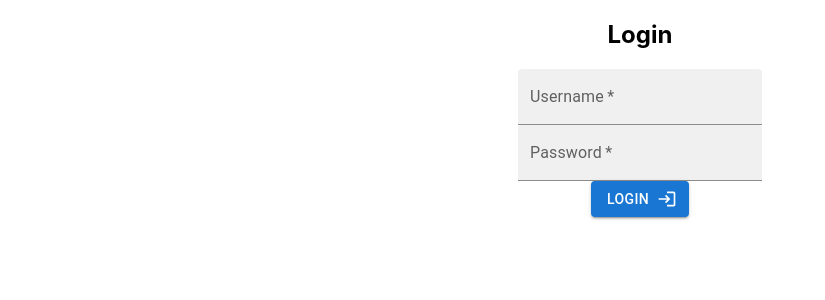
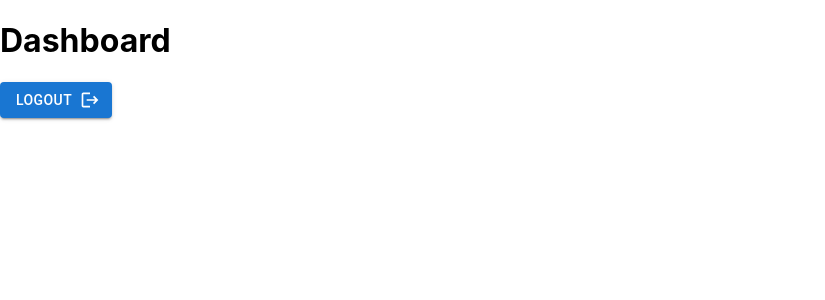
Before and after one commit to kaiburgdorf/react_jwt, a React (Create React App) app in the folder jwt-auth/: page /dashboard in a window 1280 px wide. Shown: the top 300 px of the page, without its empty margins (0-825 px from the left). Built offline with nearby package versions, Linux system fonts and the light colour scheme.

Commit message:
add routing

```diff
--- a/jwt-auth/package.json
+++ b/jwt-auth/package.json
@@ -12,6 +12,7 @@
     "@testing-library/user-event": "^13.5.0",
     "react": "^18.0.0",
     "react-dom": "^18.0.0",
+    "react-router-dom": "^6.3.0",
     "react-scripts": "5.0.0",
     "web-vitals": "^2.1.4"
   },
--- a/jwt-auth/src/App.js
+++ b/jwt-auth/src/App.js
@@ -1,9 +1,13 @@
 import './App.css';
 import LoginPanel from './LoginPanel';
+import { Link } from 'react-router-dom';
 
 function App() {
   return (
     <div className="App">
+      <nav>
+        <Link to="/dashboard">Dashboard</Link>
+      </nav>
      <LoginPanel></LoginPanel>
     </div>
   );
--- /dev/null
+++ b/jwt-auth/src/Dashboard.js
@@ -0,0 +1,35 @@
+import { Button } from "@mui/material";
+import React from "react";
+import { Logout as LogoutIcon } from "@mui/icons-material";
+import { Link } from "react-router-dom";
+
+class Dashboard extends React.Component {
+
+    constructor(props) {
+        super(props);
+
+        this.state = {};
+
+        this.logoutHandler = this.logoutHandler.bind(this);
+    }
+
+    logoutHandler() {
+        console.log("hit logout");
+    }
+
+    render() {
+
+        return (
+            <div>
+                <h1>Dashboard</h1>
+                <Link to="/">
+                <Button onClick={this.logoutHandler} variant="contained" endIcon={<LogoutIcon />}>
+                    Logout
+                </Button>
+                </Link>
+            </div>
+        );
+    }
+}
+
+export default Dashboard;
--- /dev/null
+++ b/jwt-auth/src/Welcome.js
@@ -0,0 +1,26 @@
+import { Link } from "react-router-dom";
+import React from "react";
+
+class Welcome extends React.Component {
+
+    constructor(props) {
+        super(props);
+
+        this.state = {};
+    }
+
+    render() {
+        return (
+            <div>
+                <h1>Welcome</h1>
+                <nav>
+                    <Link to="/login">Login</Link>
+                    <br />
+                    <Link to="/dashboard">Dashboard</Link>
+                </nav>
+            </div>
+        );
+    }
+}
+
+export default Welcome;
--- a/jwt-auth/src/index.js
+++ b/jwt-auth/src/index.js
@@ -1,17 +1,22 @@
 import React from 'react';
 import ReactDOM from 'react-dom';
 import './index.css';
+import { BrowserRouter, Routes, Route } from "react-router-dom";
+
 import App from './App';
-import reportWebVitals from './reportWebVitals';
+import Dashboard from './Dashboard';
+import Welcome from './Welcome'
+import LoginPanel from './LoginPanel';
 
 ReactDOM.render(
-  <React.StrictMode>
-    <App />
-  </React.StrictMode>,
+  <BrowserRouter>
+    <Routes>
+      <Route index element={<Welcome />}></Route>
+      <Route path="/" element={<App />}></Route>
+      <Route path="/dashboard" element={<Dashboard />}></Route>
+      <Route path="/login" element={<LoginPanel />}></Route>
+      <Route path="*" element={<h1>hier ist nichts</h1>}></Route>
+    </Routes>
+  </BrowserRouter>,
   document.getElementById('root')
 );
-
-// If you want to start measuring performance in your app, pass a function
-// to log results (for example: reportWebVitals(console.log))
-// or send to an analytics endpoint. Learn more: https://bit.ly/CRA-vitals
-reportWebVitals();
```
Also changed, not shown: 1 other file (tests, documents, lock files or other folders).
